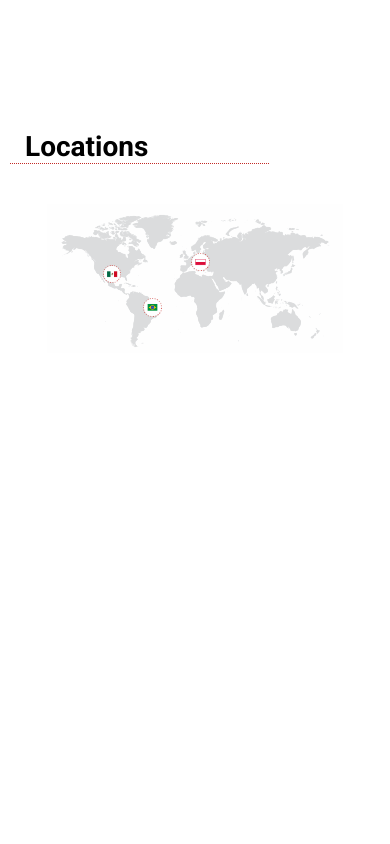
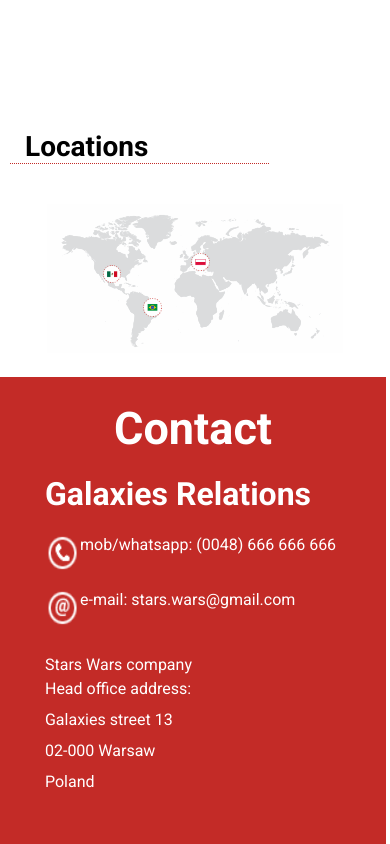
Before and after one commit to aniaska4/business_card, a Nuxt app: page / in a window 390 px wide. Shown: the part 4716-5560 px from the top of the page. Before the commit the page ends 5093 px from the top, so only its background shows below. Built offline with nearby package versions, Linux system fonts and the light colour scheme.

Commit message:
add contact template

```diff
--- a/layouts/default.vue
+++ b/layouts/default.vue
@@ -7,6 +7,7 @@
     <Product />
     <Team />
     <Locations />
+    <Contact />
     <nuxt />
   </div>
 </template>
@@ -18,6 +19,7 @@ import Values from './partials/Values'
 import Product from './partials/Product'
 import Team from './partials/Team'
 import Locations from './partials/Locations'
+import Contact from './partials/Contact'
 export default {
   components: {
     Nav,
@@ -26,7 +28,8 @@ export default {
     Values,
     Product,
     Team,
-    Locations
+    Locations,
+    Contact
   }
 }
 </script>
--- /dev/null
+++ b/layouts/partials/Adress.vue
@@ -0,0 +1,152 @@
+<template lang="pug">
+.titleContact
+    .txt
+        span Contact
+    .desc.fontMain
+        span We offer a comprehensive credit product
+        span to finance our Customers needs in every aspect.
+    .adress
+        .boxContact
+            .one
+                span.name Galaxies Relations
+                .tel
+                  img(src="@/static/images/tel.png")
+                  span mob/whatsapp: (0048) 666 666 666
+                .mail
+                  img(src="@/static/images/mail.png")
+                  span e-mail: stars.wars@gmail.com
+            .two
+                span.name-1 Stars Wars company
+                span Head office address:
+                span.adress-1 Galaxies street 13
+                span.adress-1 02-000 Warsaw
+                span.adress-1 Poland
+</template>
+
+<script>
+export default {}
+</script>
+
+<style scoped>
+.txt {
+  color: white;
+  padding-left: 0;
+}
+.titleContact {
+  display: flex;
+  flex-direction: column;
+  justify-content: space-between;
+  width: 70%;
+}
+.desc {
+  display: none;
+  margin-left: 35px;
+}
+.txt {
+  display: flex;
+  flex-direction: column;
+  margin-bottom: 25px;
+}
+.desc {
+  color: white;
+}
+.adress {
+  display: flex;
+  justify-content: space-between;
+  align-items: center;
+  color: white;
+  margin-left: 35px;
+}
+.one,
+.two {
+  display: flex;
+  flex-direction: column;
+  margin-bottom: 30px;
+}
+.space {
+  height: 15px;
+}
+.boxContact {
+  display: flex;
+  justify-content: space-between;
+  width: 100%;
+}
+.name {
+  font-size: 32px !important;
+  font-weight: bold;
+}
+.name-1 {
+  font-size: 16px;
+}
+.one span,
+.two span {
+  line-height: 2;
+  font-size: 19px;
+}
+img {
+  margin-right: 10px;
+  width: 35px;
+}
+.tel,
+.mail {
+  display: flex;
+  margin-top: 15px;
+}
+
+@media all and (max-width: 1024px) {
+  .boxContact {
+    width: 100%;
+    margin-right: 20px;
+  }
+}
+@media all and (max-width: 968px) {
+  .boxContact {
+    flex-direction: column;
+  }
+}
+@media all and (max-width: 640px) {
+  .boxContact {
+    flex-direction: column;
+    justify-content: center;
+  }
+  .txt {
+    font-size: 45px;
+    margin-bottom: 15px;
+  }
+  .titleContact {
+    display: flex;
+    flex-direction: column;
+    justify-content: center;
+    align-items: center;
+    width: 90%;
+    margin-left: 15px;
+  }
+  .one,
+  .two {
+    font-size: 16px;
+    margin-bottom: 25px;
+  }
+  .one span,
+  .two span {
+    line-height: 1.5;
+    font-size: 16px;
+  }
+  .name {
+    font-size: 24px;
+  }
+  img {
+    height: 40px;
+  }
+  .adress-1 {
+    margin-top: 7px;
+  }
+}
+@media all and (max-width: 420px) {
+  .adress {
+    margin-left: 0;
+  }
+  img {
+    margin-right: 0;
+  }
+}
+</style>
--- /dev/null
+++ b/layouts/partials/Contact.vue
@@ -0,0 +1,44 @@
+<template lang="pug">
+.contact#contact
+    .container
+        .redBox
+            Adress
+            //- ContactForm
+</template>
+
+<script>
+import Adress from './Adress'
+// import ContactForm from './ContactForm'
+
+export default {
+  components: {
+    Adress
+    // ContactForm
+  }
+}
+</script>
+
+<style scoped>
+.contact {
+  width: 99%;
+  margin-top: 15px;
+}
+.clear {
+  width: 240px;
+}
+.redBox {
+  background-color: #c32b27;
+  display: flex;
+  justify-content: center;
+  padding: 25px 0 25px 0;
+}
+@media all and (max-width: 640px) {
+  .redBox {
+    flex-direction: column;
+    align-items: center;
+  }
+  .adress {
+    flex-direction: column;
+  }
+}
+</style>
```
Also changed, not shown: static/images/mail.png (added), static/images/tel.png (added).
